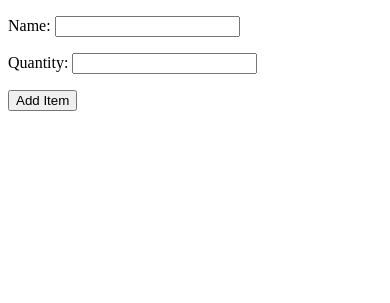
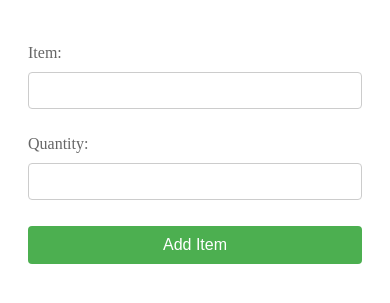
Before and after one commit to marqzbrendon/inventory-django, a Django app: template inventory/templates/inventory/add_item.html in a window 390 px wide. Shown: the top 303 px of the page. Run offline with Django 5.2, Linux system fonts and the light colour scheme; the template is opened without the code that fills it: values that come from a table or form of the project are taken from there, others are empty.

Commit message:
made app responsive, fix small bugs, improved visuals

```diff
--- a/inventory/forms.py
+++ b/inventory/forms.py
@@ -2,9 +2,9 @@
 from django import forms
 
 class ItemForm(forms.Form):
-    name = forms.CharField(max_length=100)
+    item = forms.CharField(max_length=100)
     quantity = forms.IntegerField(min_value=0)
 
 class AccessForm(forms.Form):
-    user = forms.CharField(max_length=100)
-    code = forms.IntegerField(max_value=999999)
+    user = forms.CharField(max_length=25)
+    code = forms.CharField(max_length=20)
--- a/inventory/templates/inventory/add_item.html
+++ b/inventory/templates/inventory/add_item.html
@@ -2,6 +2,57 @@
 <html>
 <head>
     <title>Add New Item</title>
+    <meta name="viewport" content="width=device-width, initial-scale=1">
+    <style>
+        /* Apply modal-like styling to the add item form */
+        #addItemForm {
+            max-width: 400px; /* Adjust width as needed */
+            margin: 0 auto; /* Center the form horizontally */
+            padding: 20px;
+            background-color: #fff;
+            border-radius: 4px; /* Round corners */
+            box-sizing: border-box; /* Include padding and border in width */
+        }
+
+        #addItemForm h2 {
+            margin-top: 0; /* Remove default margin */
+            margin-bottom: 20px; /* Add some space below */
+            font-size: 24px; /* Increase font size */
+            color: #333; /* Darken text color */
+        }
+
+        #addItemForm label {
+            display: block; /* Make labels stack on top of inputs */
+            margin-bottom: 10px; /* Add space between labels */
+            color: #666; /* Dim text color */
+        }
+
+        #addItemForm input[type="text"],
+        #addItemForm input[type="number"] {
+            width: 100%; /* Full width input minus padding and border */
+            padding: 10px; /* Add some padding */
+            border: 1px solid #ccc; /* Add a border */
+            border-radius: 4px; /* Round corners */
+            box-sizing: border-box; /* Include padding and border in width */
+            margin-bottom: 10px; /* Add space below input */
+        }
+
+        #addItemForm button {
+            width: 100%;
+            background-color: #4CAF50; /* Green */
+            color: #fff; /* White text */
+            border: none;
+            border-radius: 4px; /* Round corners */
+            padding: 10px 20px; /* Add padding */
+            font-size: 16px; /* Increase font size */
+            cursor: pointer;
+            outline: none;
+        }
+
+        #addItemForm button:hover {
+            background-color: #45a049; /* Darken color on hover */
+        }
+    </style>
 </head>
 <body>
     <form id="addItemForm" method="post" action="{% url 'add_item' %}">
--- a/inventory/views.py
+++ b/inventory/views.py
@@ -56,9 +56,9 @@ def add_item(request):
 
             # Check if user code is available
             if user_code:
-                name = form.cleaned_data['name']
+                item = form.cleaned_data['item']
                 quantity = form.cleaned_data['quantity']
-                Item.objects.create(name=name, quantity=quantity, user_code=user_code)
+                Item.objects.create(item=item, quantity=quantity, user_code=user_code)
                 return redirect('inventory_list')
     else:
         form = ItemForm()
--- a/inventory_project/urls.py
+++ b/inventory_project/urls.py
@@ -18,6 +18,6 @@ from django.contrib import admin
 from django.urls import path, include
 
 urlpatterns = [
-    path("inventory/", include("inventory.urls")),
+    path("", include("inventory.urls")),
     path('admin/', admin.site.urls),
 ]
```
Also changed, not shown: inventory/models.py (+4 -3 lines), inventory/templates/inventory/inventory_list.html (+77 -47 lines), inventory_project/settings.py (+13 -1 lines).
